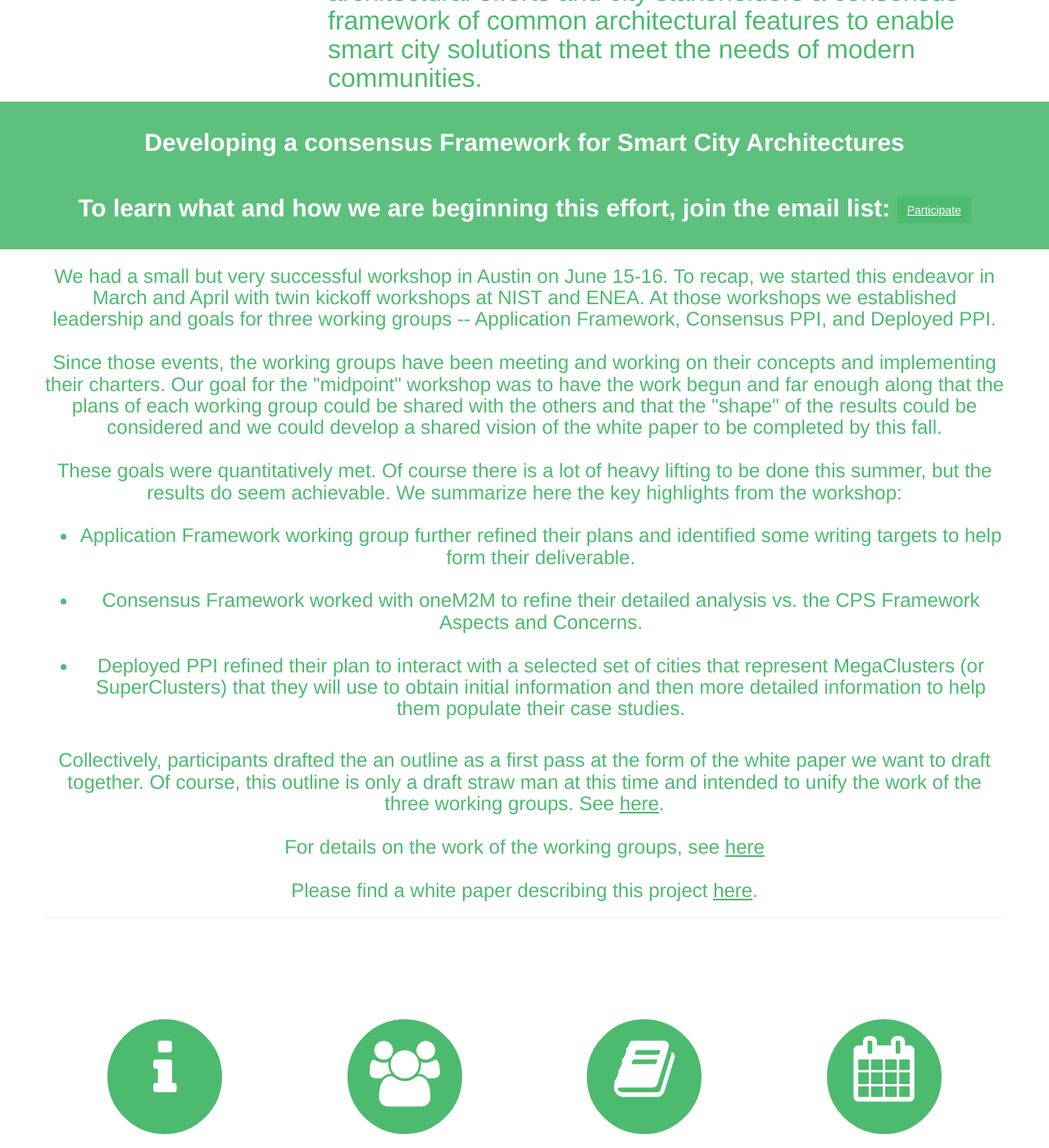
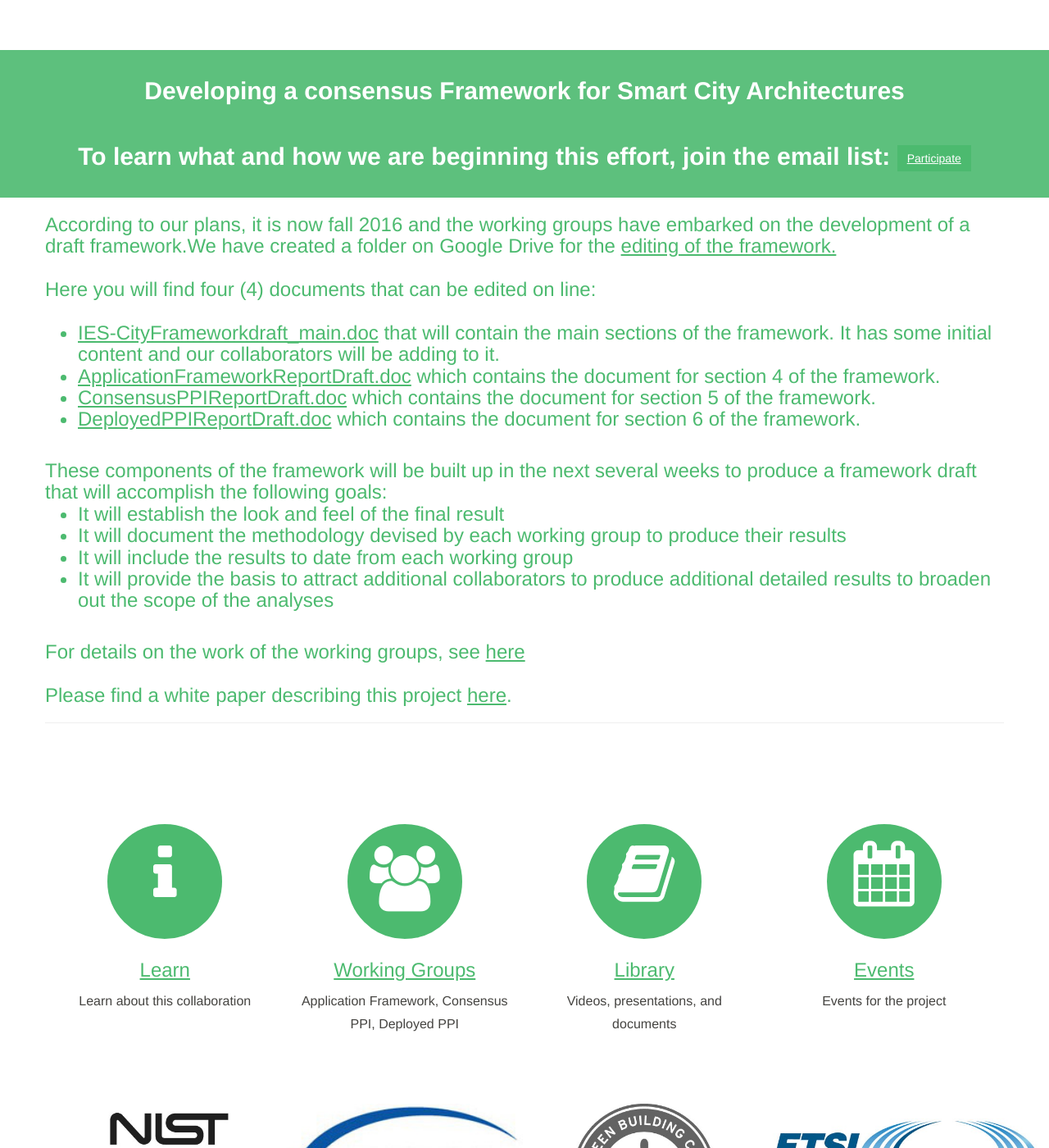
Before and after one commit to usnistgov/smartcitiesarchitecture, a Jekyll site: the page built from index.html, in a window 1280 px wide and 1400 px high, scrolled down 636 px. Shown: the whole window at 82% size. Built offline with Jekyll 4.4.1, drawn with Linux system fonts in a browser that asks for light colours.

Commit message:
added TIA logo and updated main page to point to drafting activity.

```diff
--- a/index.html
+++ b/index.html
@@ -8,7 +8,7 @@ title: Home
 		<table style="width:96%;border=0; cellpadding:15; cellspacing:4; background:#ffffff;">
 			<tr style="vertical-align:top;">
 			<td style="padding:15"><img class="logo" src="{{ site.baseurl }}/assets/smartcitiesarchitecture.png" alt="SmartCities Architectures"> <!-- size of image set in style.css "home-title img" --></td>
-			<td style="padding:15;text-align:left;"><p style="font-size:2em;line-height:110%;">Two barriers currently exist to effective and powerful smart city solutions. First, many current smart city ICT deployments are based on custom systems that are not interoperable, portable across cities, extensible, or cost-effective. Second, a number of architectural design efforts are currently underway (e.g. ISO/IEC JTC1, IEC, IEEE, ITU and consortia) but have not yet converged, creating uncertainty among stakeholders. To reduce these barriers, NIST and its partners are convening an international public working group to compare and distill from these architectural efforts and city stakeholders a consensus framework of common architectural features to enable smart city solutions that meet the needs of modern communities.</p></td>
+			<td style="padding:15;text-align:left;"><p style="font-size:1.5em;line-height:110%;">Two barriers currently exist to effective and powerful smart city solutions. First, many current smart city ICT deployments are based on custom systems that are not interoperable, portable across cities, extensible, or cost-effective. Second, a number of architectural design efforts are currently underway (e.g. ISO/IEC JTC1, IEC, IEEE, ITU and consortia) but have not yet converged, creating uncertainty among stakeholders. To reduce these barriers, NIST and its partners are convening an international public working group to compare and distill from these architectural efforts and city stakeholders a consensus framework of common architectural features to enable smart city solutions that meet the needs of modern communities.</p></td>
 			</tr>
 		</table>
 	</div>
@@ -21,19 +21,26 @@ title: Home
 	<div class="section-container">
 		<div class="section-content">
 			<!-- NEWS Banner insert -->
-			<h3 style="">
+			<h3 style="text-align:left">
 
-			We had a small but very successful workshop in Austin on June 15-16. To recap, we started this endeavor in March and April with twin kickoff workshops at NIST and ENEA. At those workshops we established leadership and goals for three working groups -- Application Framework, Consensus PPI, and Deployed PPI. <br/><br/>Since those events, the working groups have been meeting and working on their concepts and implementing their charters. Our goal for the "midpoint" workshop was to have the work begun and far enough along that the plans of each working group could be shared with the others and that the "shape" of the results could be considered and we could develop a shared vision of the white paper to be completed by this fall. <br/><br/>
-
-			These goals were quantitatively met. Of course there is a lot of heavy lifting to be done this summer, but the results do seem achievable. We summarize here the key highlights from the workshop:<br/><br/>
+			According to our plans, it is now fall 2016 and the working groups have embarked on the development of a draft framework.We have created a folder on Google Drive for the <a href="https://drive.google.com/open?id=0B6QwLIYJjhJqbVQ2bVdLa2k0VWc">editing of the framework.</a><br/>
+			<br/>
+			Here you will find four (4) documents that can be edited on line: <br/><br/>
 			<ul>
-			<li>Application Framework working group further refined their plans and identified some writing targets to help form their deliverable.</li><br/>
-
-			<li>Consensus Framework worked with oneM2M to refine their detailed analysis vs. the CPS Framework Aspects and Concerns.</li><br/>
-
-			<li>Deployed PPI refined their plan to interact with a selected set of cities that represent MegaClusters (or SuperClusters) that they will use to obtain initial information and then more detailed information to help them populate their case studies.</li><br/>
+			<li><a href="https://drive.google.com/open?id=14H6UZx809ZBIIWPak3AEHUeIn7mL_d60Zuh8xd2Gt1c">IES-CityFrameworkdraft_main.doc</a> that will contain the main sections of the framework. It has some initial content and our collaborators will be adding to it.</li>
+			<li><a href="https://drive.google.com/open?id=1dySwJJ0qqBq5fcs4il8Uc61e4yKKHfnllJO1FqkJV8M">ApplicationFrameworkReportDraft.doc</a> which contains the document for section 4 of the framework.</li>
+			<li><a href="https://drive.google.com/open?id=1b9NWjsfypOB-wo-fomvjKD9-kgZ72EEffyVFbO9OED4">ConsensusPPIReportDraft.doc</a> which contains the document for section 5 of the framework.</li>
+			<li><a href="https://drive.google.com/open?id=1MHReUVkjRj_0JUqKWoYEizNRQ49rLjzs_L44BGaMh30">DeployedPPIReportDraft.doc</a> which contains the document for section 6 of the framework.</li>
 			</ul>
-			Collectively, participants drafted the an outline as a first pass at the form of the white paper we want to draft together. Of course, this outline is only a draft straw man at this time and intended to unify the work of the three working groups. See <a href="https://s3.amazonaws.com/nist-sgcps/smartcityframework/files/ies-city_framework/IES-CityFrameworkReportOutline_20160616.docx">here</a>. <br/><br/>
+			<br/>
+			These components of the framework will be built up in the next several weeks to produce a framework draft that will accomplish the following goals:<br/>
+			<ul>
+			<li>It will establish the look and feel of the final result</li>
+			<li>It will document the methodology devised by each working group to produce their results</li>
+			<li>It will include the results to date from each working group</li>
+			<li>It will provide the basis to attract additional collaborators to produce additional detailed results to broaden out the scope of the analyses</li>
+			</ul>
+			<br/>
 
 			For details on the work of the working groups, see <a href="{{ site.baseurl }}/community/.">here</a><br/><br/>
 
@@ -111,14 +118,14 @@ Events for the project
 					<td style='vertical-align:top;width:25%;padding:0in 0.1em 0in 0.1em'>
 						<p style='vertical-align:center;text-align:center'>
 							<span>
-								<img style="height:120%;width:120%"  src="assets//etsi.jpg" alt="ETSI">
+								<img style="height:60%;width:60%" src="assets//usgbc.png" alt="USGBC">
 							</span>
 						</p>
 					</td>
 					<td style='vertical-align:top;width:25%;padding:0in 0.1em 0in 0.1em'>
 						<p style='vertical-align:center;text-align:center'>
 							<span>
-								<img style="height:60%;width:60%" src="assets//usgbc.png" alt="USGBC">
+								<img style="height:120%;width:120%"  src="assets//etsi.jpg" alt="ETSI">
 							</span>
 						</p>
 					</td>
@@ -134,13 +141,7 @@ Events for the project
 					<td style='vertical-align:top;width:25%;padding:0in 0.1em 0in 0.1em'>
 						<p style='vertical-align:center;text-align:center'>
 							<span>
-								<img style="height:150%;width:150%"  src="assets//fiware.png" alt="FIWARE">
-							</span>
-						</p>
-					</td>
-					<td style='vertical-align:top;width:25%;padding:0in 0.1em 0in 0.1em'>
-						<p style='vertical-align:center;text-align:center'>
-							<span>
+								<img style="height:80%;width:80%"  src="assets//tialogo.png" alt="TIA">
 							</span>
 						</p>
 					</td>
@@ -151,7 +152,15 @@ Events for the project
 
 							</span>
 						</p>
-					</td>				</tr>
+					</td>
+					<td style='vertical-align:top;width:25%;padding:0in 0.1em 0in 0.1em'>
+						<p style='vertical-align:center;text-align:center'>
+							<span>
+								<img style="height:150%;width:150%"  src="assets//fiware.png" alt="FIWARE">
+							</span>
+						</p>
+					</td>
+				</tr>
 			</table>
 		</div>
 	</div>
```
Also changed, not shown: assets/TIALogo.png (added).
